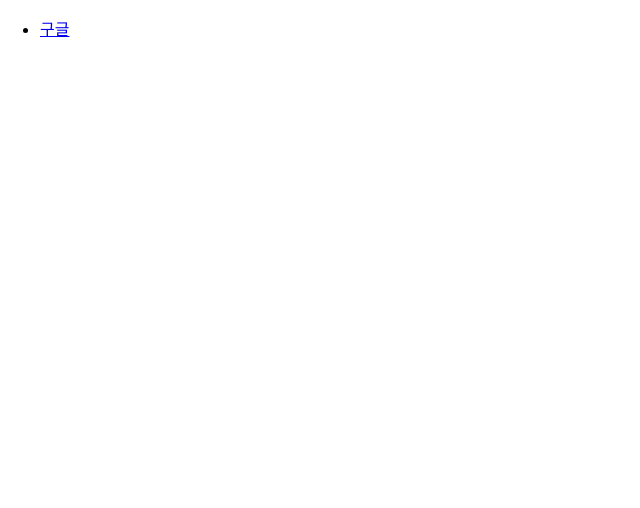
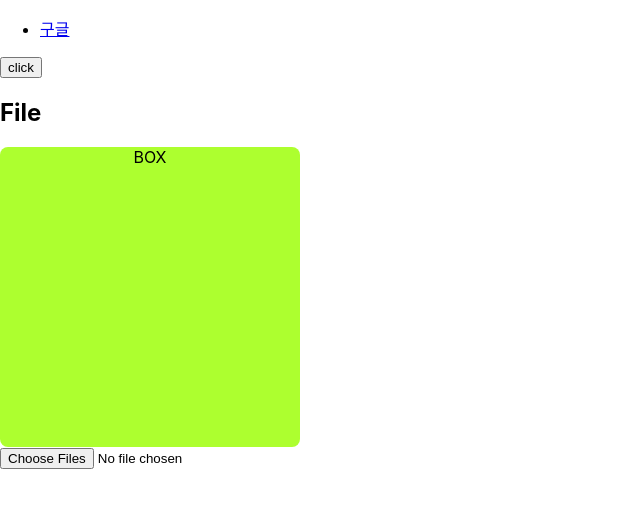
Before and after one commit to TaeJuneJoung/StudyReact, a React (Create React App) app in the folder practice/do-it-react-app/do-it-app/: page / in a window 1280 px wide. Shown: the top 508 px of the page, without its empty margins (0-640 px from the left). Built offline with nearby package versions, Linux system fonts and the light colour scheme.

Commit message:
:memo:Event

```diff
--- a/practice/do-it-react-app/do-it-app/src/App.tsx
+++ b/practice/do-it-react-app/do-it-app/src/App.tsx
@@ -1,10 +1,16 @@
 import ArrowComponent from './components/ArrowComponent'
+import FileInputComponent from './components/FileInputComponent'
+import StopPropagation from './pages/StopPropagation'
 
 function App() {
   return (
-    <ul>
-      <ArrowComponent href="https://google.com" text="구글" />
-    </ul>
+    <>
+      <ul>
+        <ArrowComponent href="https://google.com" text="구글" />
+      </ul>
+      <StopPropagation />
+      <FileInputComponent />
+    </>
   )
 }
 
--- /dev/null
+++ b/practice/do-it-react-app/do-it-app/src/components/FileInputComponent.module.css
@@ -0,0 +1,7 @@
+.fileDropBox {
+  width: 300px;
+  height: 300px;
+  background-color: greenyellow;
+  border-radius: 0.5rem;
+  text-align: center;
+}
--- /dev/null
+++ b/practice/do-it-react-app/do-it-app/src/components/FileInputComponent.tsx
@@ -0,0 +1,43 @@
+import {ChangeEvent, DragEvent} from 'react'
+
+import classes from './FileInputComponent.module.css'
+
+export default function FileInputComponent() {
+  const changeHandler = (e: ChangeEvent<HTMLInputElement>) => {
+    const files: FileList | null = e.target.files
+
+    if (files) {
+      for (let i = 0; i < files.length; i++) {
+        const file: File | null = files.item(i)
+        console.log(file)
+      }
+    }
+  }
+
+  const dragOverHandler = (e: DragEvent) => e.preventDefault()
+
+  const dropHandler = (e: DragEvent) => {
+    e.preventDefault()
+    const files = e.dataTransfer?.files
+
+    if (files) {
+      for (let i = 0; i < files.length; i++) {
+        const file: File | null = files.item(i)
+        console.log(file)
+      }
+    }
+  }
+
+  return (
+    <>
+      <h2 draggable>File</h2>
+      <div
+        className={classes.fileDropBox}
+        onDragOver={dragOverHandler}
+        onDrop={dropHandler}>
+        BOX
+      </div>
+      <input type="file" onChange={changeHandler} multiple accept="image/*" />
+    </>
+  )
+}
--- /dev/null
+++ b/practice/do-it-react-app/do-it-app/src/pages/StopPropagation.tsx
@@ -0,0 +1,15 @@
+import {SyntheticEvent} from 'react'
+
+export default function StopPropagation() {
+  const onDivClick = (e: SyntheticEvent) => console.log('click event div')
+  const onButtonClick = (e: SyntheticEvent) => {
+    console.log('click event button')
+    e.stopPropagation()
+  }
+
+  return (
+    <div onClick={onDivClick}>
+      <button onClick={onButtonClick}>click</button>
+    </div>
+  )
+}
```
Also changed, not shown: 1 other file (tests, documents, lock files or other folders).
